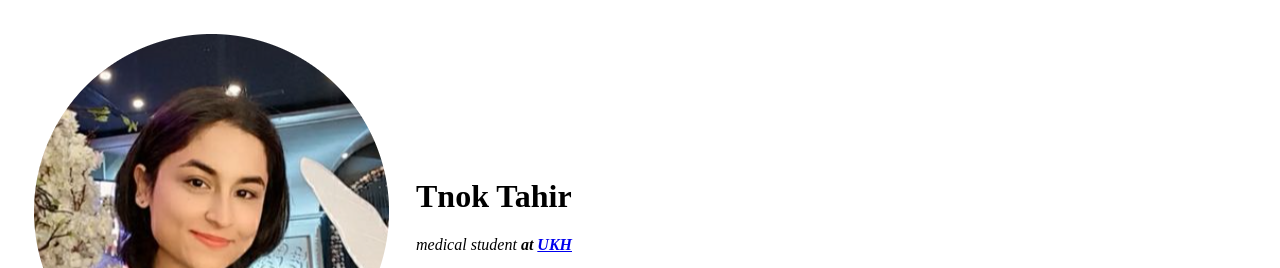
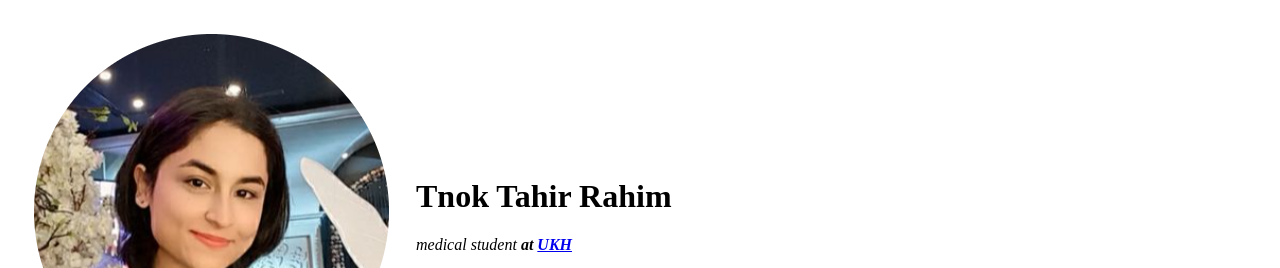
Before and after one commit to omar-qais/Tnok-CV, a plain HTML site: page index.html in a window 1280 px wide. Shown: the top 268 px of the page. Drawn offline with Linux system fonts and the light colour scheme.

Commit message:
Update index.html

```diff
--- a/index.html
+++ b/index.html
@@ -8,7 +8,7 @@
     <table cellspacing = "25">
         <tr>
           <td><img src="pics/tnok.png" alt="tnoks looking swag and slayyyyy"></td>
-          <td>  <h1>Tnok Tahir</h1>
+          <td>  <h1>Tnok Tahir Rahim</h1>
             <p><em>medical student <strong> at <a href="https://www.ukh.edu.krd/">UKH</a></em></strong></p></td>
         </tr>
     </table>
```
